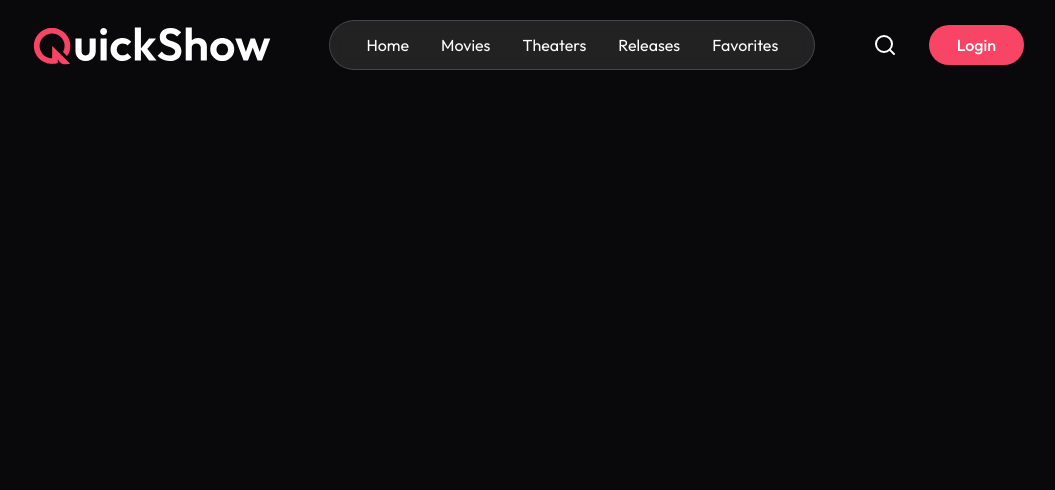
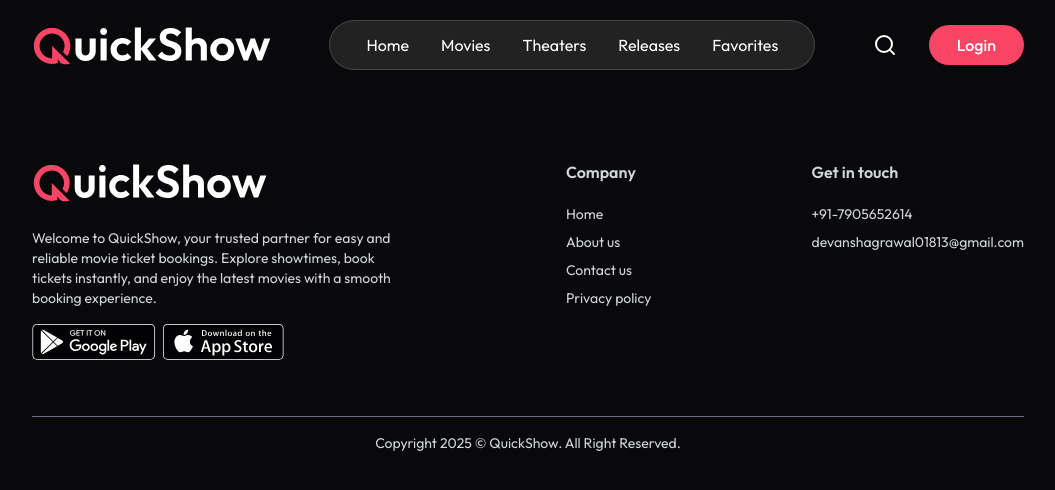
Before and after one commit to Devansh7887/Quickshow, a React (Vite) app: page /favorite in a window 1280 px wide. Shown: the top 490 px of the page, without its empty margins (112-1167 px from the left). Built offline with nearby package versions, Linux system fonts and the light colour scheme; no server answers.

Commit message:
add the footer component and complete the frontend part of the home page

```diff
--- a/src/component/Footer.jsx
+++ b/src/component/Footer.jsx
@@ -1,13 +1,59 @@
-import { useState } from 'react'
-
+import { useState } from "react";
+import { assets } from "../assets/assets";
 
 function Footer() {
-
   return (
-    <div>
-
-    </div>
-  )
+    <footer className="px-6 md:px-16 lg:px-36 mt-40 w-full text-gray-300">
+      <div className="flex flex-col md:flex-row justify-between w-full gap-10 border-b border-gray-500 pb-14">
+        <div className="md:max-w-96">
+          <img alt="" class="h-11" src={assets.logo} />
+          <p className="mt-6 text-sm">
+            Welcome to QuickShow, your trusted partner for easy and reliable
+            movie ticket bookings. Explore showtimes, book tickets instantly,
+            and enjoy the latest movies with a smooth booking experience.
+          </p>
+          <div className="flex items-center gap-2 mt-4">
+            <img
+              src={assets.googlePlay}
+              alt="google play"
+              className="h-9 w-auto"
+            />
+            <img src={assets.appStore} alt="app store" className="h-9 w-auto" />
+          </div>
+        </div>
+        <div className="flex-1 flex items-start md:justify-end gap-20 md:gap-40">
+          <div>
+            <h2 className="font-semibold mb-5">Company</h2>
+            <ul className="text-sm space-y-2">
+              <li>
+                <a href="/">Home</a>
+              </li>
+              <li>
+                <a href="#">About us</a>
+              </li>
+              <li>
+                <a href="#">Contact us</a>
+              </li>
+              <li>
+                <a href="#">Privacy policy</a>
+              </li>
+            </ul>
+          </div>
+          <div>
+            <h2 className="font-semibold mb-5">Get in touch</h2>
+            <div className="text-sm space-y-2">
+              <p>+91-7905652614</p>
+              <p>devanshagrawal01813@gmail.com</p>
+            </div>
+          </div>
+        </div>
+      </div>
+      <p className="pt-4 text-center text-sm pb-5">
+        Copyright {new Date().getFullYear()} ©{" "}
+        <a href="https://prebuiltui.com">QuickShow</a>. All Right Reserved.
+      </p>
+    </footer>
+  );
 }
 
-export default Footer
+export default Footer;
```
